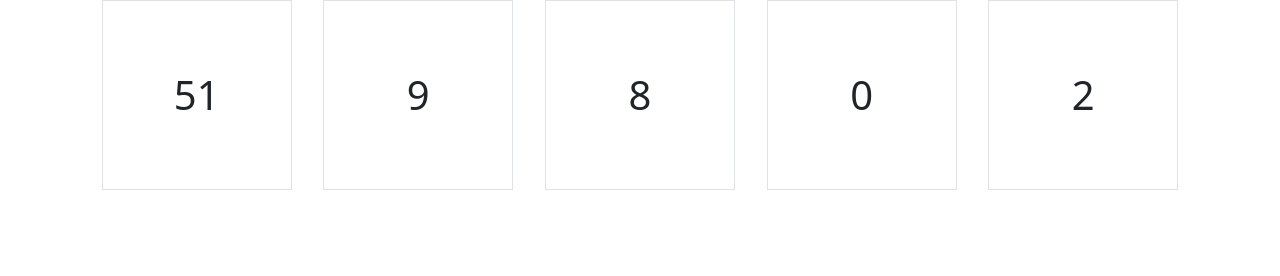
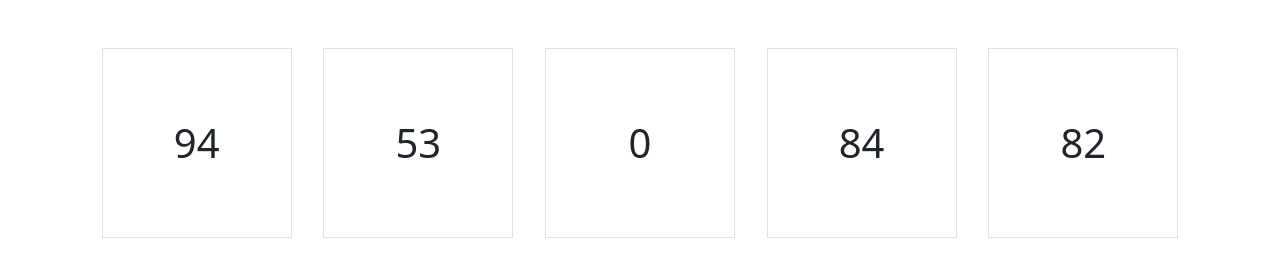
Before and after one commit to feffe17/js-simon, a plain HTML site: page index.html in a window 1280 px wide. Drawn offline with nearby package versions, Linux system fonts and the light colour scheme.

Commit message:
[WIP] add number generator

```diff
--- a/index.html
+++ b/index.html
@@ -8,13 +8,13 @@
     <link href="https://cdn.jsdelivr.net/npm/bootstrap@5.3.3/dist/css/bootstrap.min.css" rel="stylesheet" integrity="sha384-QWTKZyjpPEjISv5WaRU9OFeRpok6YctnYmDr5pNlyT2bRjXh0JMhjY6hW+ALEwIH" crossorigin="anonymous">
 </head>
 <body>
-    <div class="container">
+    <div class="container my-5">
         <div class="row justify-content-evenly">
-            <div class="col-md-2 border ratio-1 d-flex justify-content-center align-items-center fs-1">51</div>
-            <div class="col-md-2 border ratio-1 d-flex justify-content-center align-items-center fs-1">9</div>
-            <div class="col-md-2 border ratio-1 d-flex justify-content-center align-items-center fs-1">8</div>
-            <div class="col-md-2 border ratio-1 d-flex justify-content-center align-items-center fs-1">0</div>
-            <div class="col-md-2 border ratio-1 d-flex justify-content-center align-items-center fs-1">2</div>
+            <div id="num1" class="col-md-2 border ratio-1 d-flex justify-content-center align-items-center fs-1"></div>
+            <div id="num2" class="col-md-2 border ratio-1 d-flex justify-content-center align-items-center fs-1"></div>
+            <div id="num3" class="col-md-2 border ratio-1 d-flex justify-content-center align-items-center fs-1"></div>
+            <div id="num4" class="col-md-2 border ratio-1 d-flex justify-content-center align-items-center fs-1"></div>
+            <div id="num5" class="col-md-2 border ratio-1 d-flex justify-content-center align-items-center fs-1"></div>
         </div>
     </div>
 
--- a/script.js
+++ b/script.js
@@ -12,3 +12,30 @@ Dividete in piccoli problemi la consegna.
 Individuate gli elementi di cui avete bisogno per realizzare il programma.
 Immaginate la logica come fosse uno snack: "Dati 2 array di numeri, indica quali e quanti numeri ci sono in comune tra i due array"
 buon divertimento e confermate lettura come al solito*/
+
+
+let num1;
+let num2;
+let num3;
+let num4;
+let num5;
+
+num1 = Math.floor(Math.random() * 101);
+num2 = Math.floor(Math.random() * 101);
+num3 = Math.floor(Math.random() * 101);
+num4 = Math.floor(Math.random() * 101);
+num5 = Math.floor(Math.random() * 101);
+
+// console.log(num1 , num2 , num3 , num4 , num5);
+
+let numero1 = document.getElementById("num1");
+let numero2 = document.getElementById("num2");
+let numero3 = document.getElementById("num3");
+let numero4 = document.getElementById("num4");
+let numero5 = document.getElementById("num5");
+
+numero1.textContent = num1;
+numero2.textContent = num2;
+numero3.textContent = num3;
+numero4.textContent = num4;
+numero5.textContent = num5;
```
